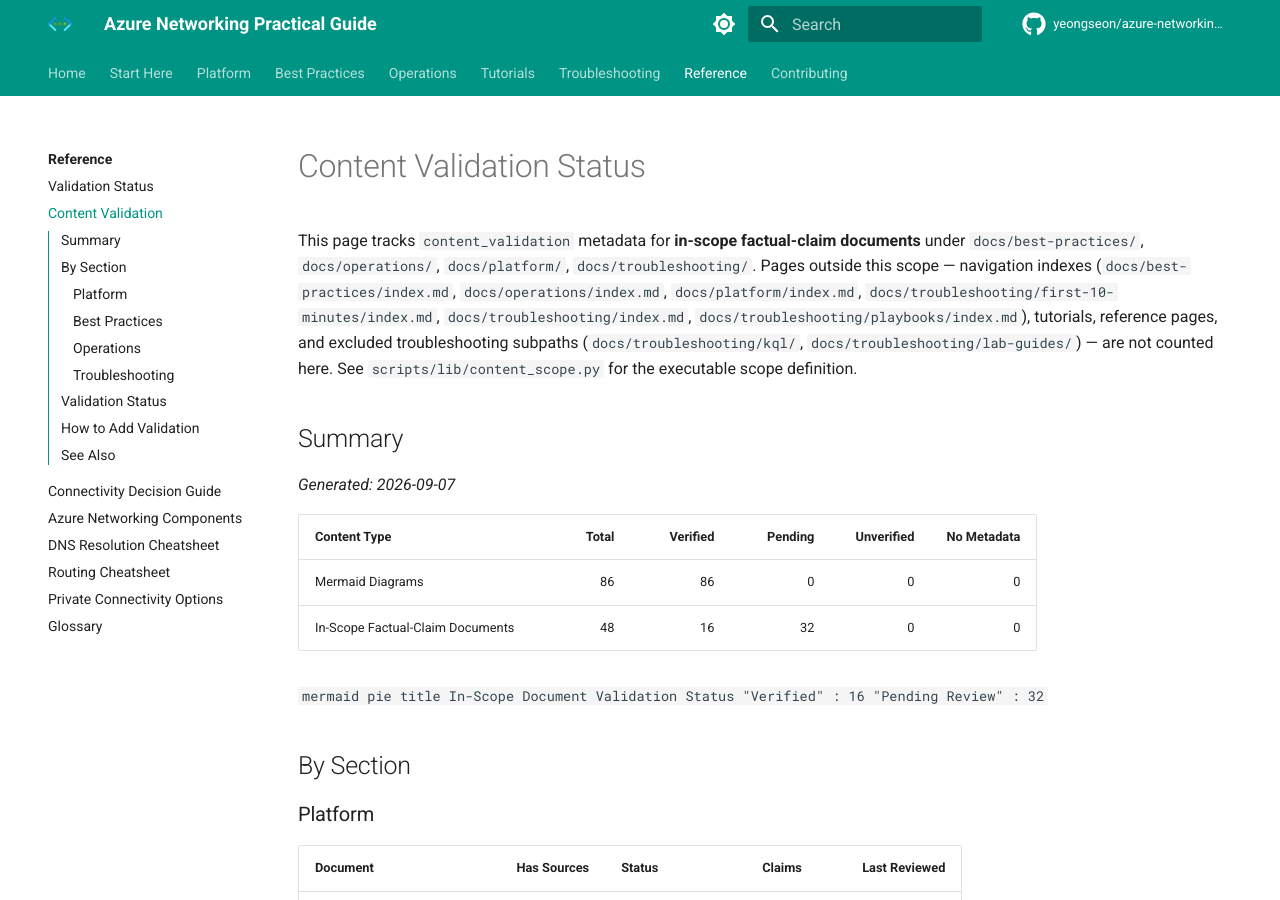
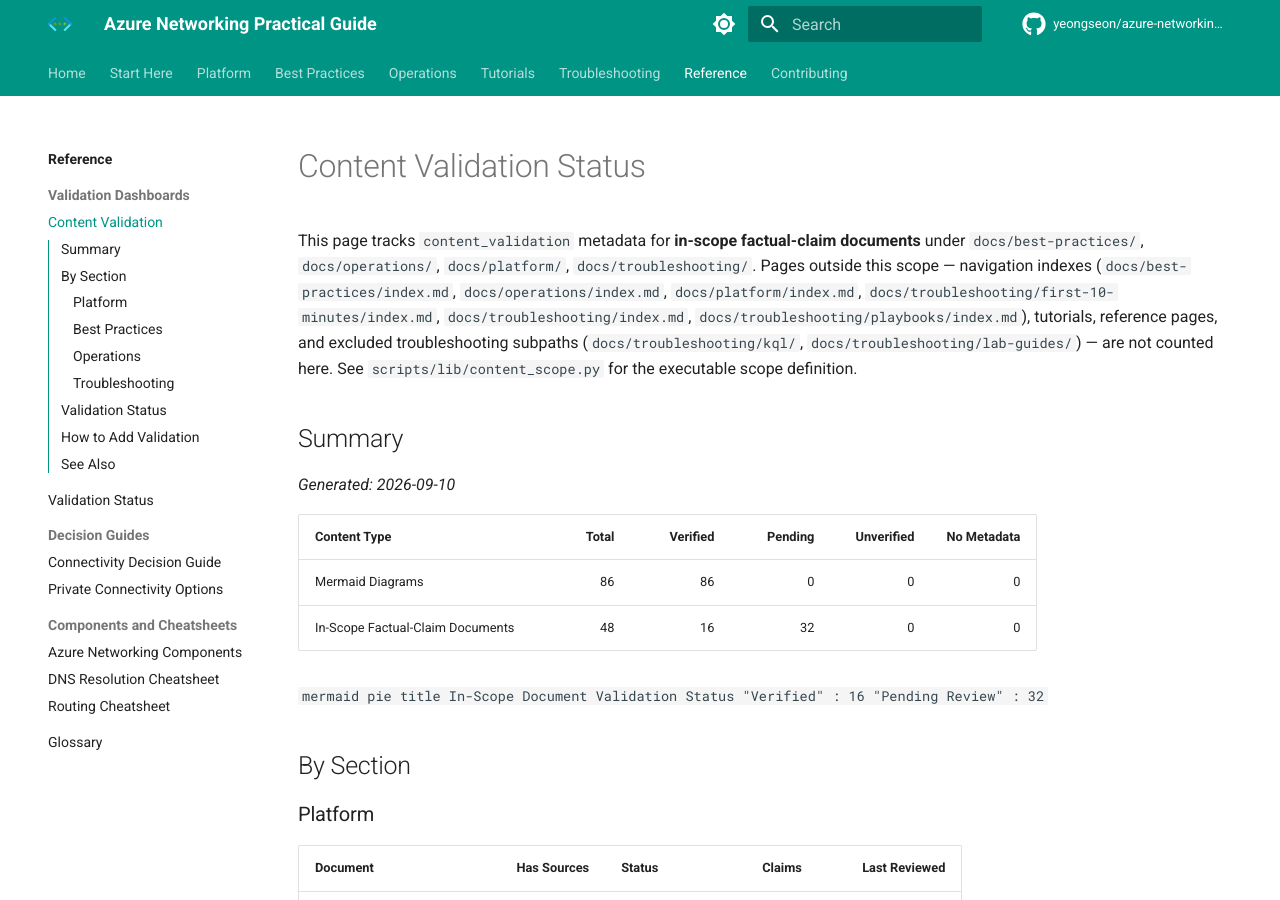
Before and after one commit to yeongseon/azure-networking-practical-guide, an MkDocs documentation site: the page built from docs/reference/content-validation-status.md, in a window 1280 px wide and 900 px high. Built offline with MkDocs 1.6.1 and Material for MkDocs 9.7.7, drawn with Linux system fonts in a browser that asks for light colours; comment, search, counter and statistics services are not loaded; some of the changed lines change nothing that is shown.

Commit message:
fix: regroup nav sections to meet 5-8 direct-child budget (#56)
* fix: regroup nav sections to meet 5-8 direct-child budget

* chore: regenerate content validation dashboard after nav regroup

```diff
--- a/docs/reference/content-validation-status.md
+++ b/docs/reference/content-validation-status.md
@@ -11,7 +11,7 @@
 
 ## Summary
 
-*Generated: 2026-09-07*
+*Generated: 2026-09-10*
 
 | Content Type | Total | Verified | Pending | Unverified | No Metadata |
 |---|---:|---:|---:|---:|---:|
@@ -112,7 +112,7 @@
 ---
 content_validation:
   status: verified
-  last_reviewed: 2026-09-07
+  last_reviewed: 2026-09-10
   reviewer: agent
   core_claims:
     - claim: "Azure Virtual Network supports isolated private IP address spaces for Azure resources."
--- a/mkdocs.yml
+++ b/mkdocs.yml
@@ -106,38 +106,49 @@
     - Networking vs Connectivity: start-here/networking-vs-connectivity.md
   - Platform:
     - platform/index.md
-    - How Azure Networking Works: platform/how-azure-networking-works.md
-    - VNet and Subnet Basics: platform/vnet-and-subnet-basics.md
-    - IP Addressing: platform/ip-addressing.md
-    - DNS Basics: platform/dns-basics.md
-    - Routing Basics: platform/routing-basics.md
+    - Fundamentals:
+      - How Azure Networking Works: platform/how-azure-networking-works.md
+      - VNet and Subnet Basics: platform/vnet-and-subnet-basics.md
+      - IP Addressing: platform/ip-addressing.md
+    - Traffic Control:
+      - DNS Basics: platform/dns-basics.md
+      - Routing Basics: platform/routing-basics.md
     - Network Security Basics: platform/network-security-basics.md
-    - Load Balancing Options: platform/load-balancing-options.md
-    - Private Connectivity Options: platform/private-connectivity-options.md
-    - Hybrid Connectivity Basics: platform/hybrid-connectivity-basics.md
+    - Connectivity:
+      - Load Balancing Options: platform/load-balancing-options.md
+      - Private Connectivity Options: platform/private-connectivity-options.md
+      - Hybrid Connectivity Basics: platform/hybrid-connectivity-basics.md
   - Best Practices:
     - best-practices/index.md
-    - Network Design Baseline: best-practices/network-design-baseline.md
-    - Subnet Design: best-practices/subnet-design-best-practices.md
-    - DNS: best-practices/dns-best-practices.md
-    - Routing: best-practices/routing-best-practices.md
-    - NSG and Firewall: best-practices/nsg-and-firewall-best-practices.md
-    - Private Endpoint: best-practices/private-endpoint-best-practices.md
+    - Design:
+      - Network Design Baseline: best-practices/network-design-baseline.md
+      - Subnet Design: best-practices/subnet-design-best-practices.md
+    - Traffic:
+      - DNS: best-practices/dns-best-practices.md
+      - Routing: best-practices/routing-best-practices.md
+    - Security:
+      - NSG and Firewall: best-practices/nsg-and-firewall-best-practices.md
+      - Private Endpoint: best-practices/private-endpoint-best-practices.md
     - Hybrid Connectivity: best-practices/hybrid-connectivity-best-practices.md
-    - Observability: best-practices/observability-best-practices.md
-    - Cost Awareness: best-practices/cost-awareness-best-practices.md
+    - Operational Qualities:
+      - Observability: best-practices/observability-best-practices.md
+      - Cost Awareness: best-practices/cost-awareness-best-practices.md
     - Common Anti-Patterns: best-practices/common-anti-patterns.md
   - Operations:
     - operations/index.md
-    - Create VNet and Subnets: operations/create-vnet-and-subnets.md
-    - Configure NSG: operations/configure-nsg.md
-    - Configure DNS: operations/configure-dns.md
-    - Configure UDR: operations/configure-udr.md
-    - Connect Private Endpoints: operations/connect-private-endpoints.md
-    - Peering Basics: operations/peering-basics.md
-    - VPN and ExpressRoute Basics: operations/vpn-and-expressroute-basics.md
-    - Monitor Network Paths: operations/monitor-network-paths.md
-    - Packet Capture and Diagnostics: operations/packet-capture-and-diagnostics.md
+    - Provision:
+      - Create VNet and Subnets: operations/create-vnet-and-subnets.md
+      - Peering Basics: operations/peering-basics.md
+    - Traffic Configuration:
+      - Configure NSG: operations/configure-nsg.md
+      - Configure DNS: operations/configure-dns.md
+      - Configure UDR: operations/configure-udr.md
+    - Connect:
+      - Connect Private Endpoints: operations/connect-private-endpoints.md
+      - VPN and ExpressRoute Basics: operations/vpn-and-expressroute-basics.md
+    - Diagnose:
+      - Monitor Network Paths: operations/monitor-network-paths.md
+      - Packet Capture and Diagnostics: operations/packet-capture-and-diagnostics.md
   - Tutorials:
     - tutorials/index.md
     - Lab Guides:
@@ -149,11 +160,13 @@
       - "Lab 05: ExpressRoute Simulation": tutorials/lab-guides/lab-05-expressroute-simulation.md
   - Troubleshooting:
     - troubleshooting/index.md
-    - Architecture Overview: troubleshooting/architecture-overview.md
-    - Decision Tree: troubleshooting/decision-tree.md
-    - Evidence Map: troubleshooting/evidence-map.md
-    - Mental Model: troubleshooting/mental-model.md
-    - Quick Diagnosis Cards: troubleshooting/quick-diagnosis-cards.md
+    - Orientation:
+      - Architecture Overview: troubleshooting/architecture-overview.md
+      - Mental Model: troubleshooting/mental-model.md
+    - Diagnosis:
+      - Quick Diagnosis Cards: troubleshooting/quick-diagnosis-cards.md
+      - Decision Tree: troubleshooting/decision-tree.md
+      - Evidence Map: troubleshooting/evidence-map.md
     - First 10 Minutes:
       - troubleshooting/first-10-minutes/index.md
       - Connectivity: troubleshooting/first-10-minutes/connectivity.md
@@ -182,17 +195,19 @@
       - Private Endpoint DNS Link Failure: troubleshooting/lab-guides/private-endpoint-dns-link-failure.md
   - Reference:
     - reference/index.md
-    - Validation Status: reference/validation-status.md
-    - Content Validation: reference/content-validation-status.md
-    - Connectivity Decision Guide: reference/connectivity-decision-guide.md
-    - Azure Networking Components: reference/azure-networking-components.md
-    - DNS Resolution Cheatsheet: reference/dns-resolution-cheatsheet.md
-    - Routing Cheatsheet: reference/routing-cheatsheet.md
-    - Private Connectivity Options: reference/private-connectivity-options.md
+    - Validation Dashboards:
+      - Content Validation: reference/content-validation-status.md
+      - Validation Status: reference/validation-status.md
+    - Decision Guides:
+      - Connectivity Decision Guide: reference/connectivity-decision-guide.md
+      - Private Connectivity Options: reference/private-connectivity-options.md
+    - Components and Cheatsheets:
+      - Azure Networking Components: reference/azure-networking-components.md
+      - DNS Resolution Cheatsheet: reference/dns-resolution-cheatsheet.md
+      - Routing Cheatsheet: reference/routing-cheatsheet.md
     - Glossary: reference/glossary.md
   - Contributing:
     - contributing/index.md
-
 extra:
   social:
     - icon: fontawesome/brands/github
```
